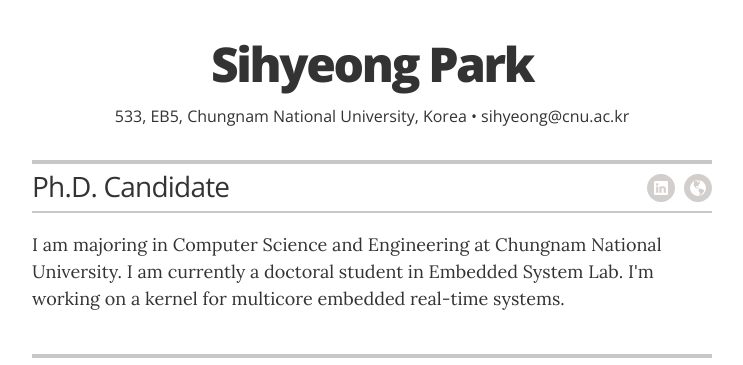
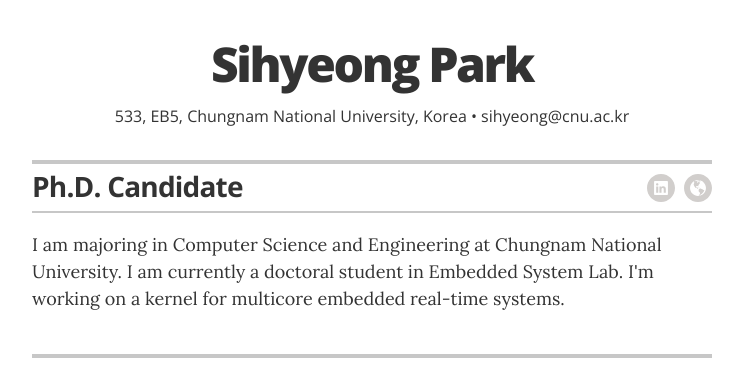
Before and after one commit to sihyeong/sihyeong.github.io, a Jekyll site: the page built from index.html, in a window 1280 px wide. Shown: the top 365 px of the page, without its empty margins (268-1011 px from the left). Built offline with Jekyll 4.4.1, drawn with Linux system fonts in a browser that asks for light colours.

```diff
--- a/_config.yml
+++ b/_config.yml
@@ -11,7 +11,7 @@ sass:
 # Resume settings
 resume_avatar:                  "false"
 resume_name:                    "Sihyeong Park"
-resume_title:                   "Ph.D. Candidate"
+resume_title:                   "<b>Ph.D. Candidate</b>"
 
 # used for the contact button in _layouts/resume.html
 resume_contact_email:           "sihyeong@cnu.ac.kr"
```
